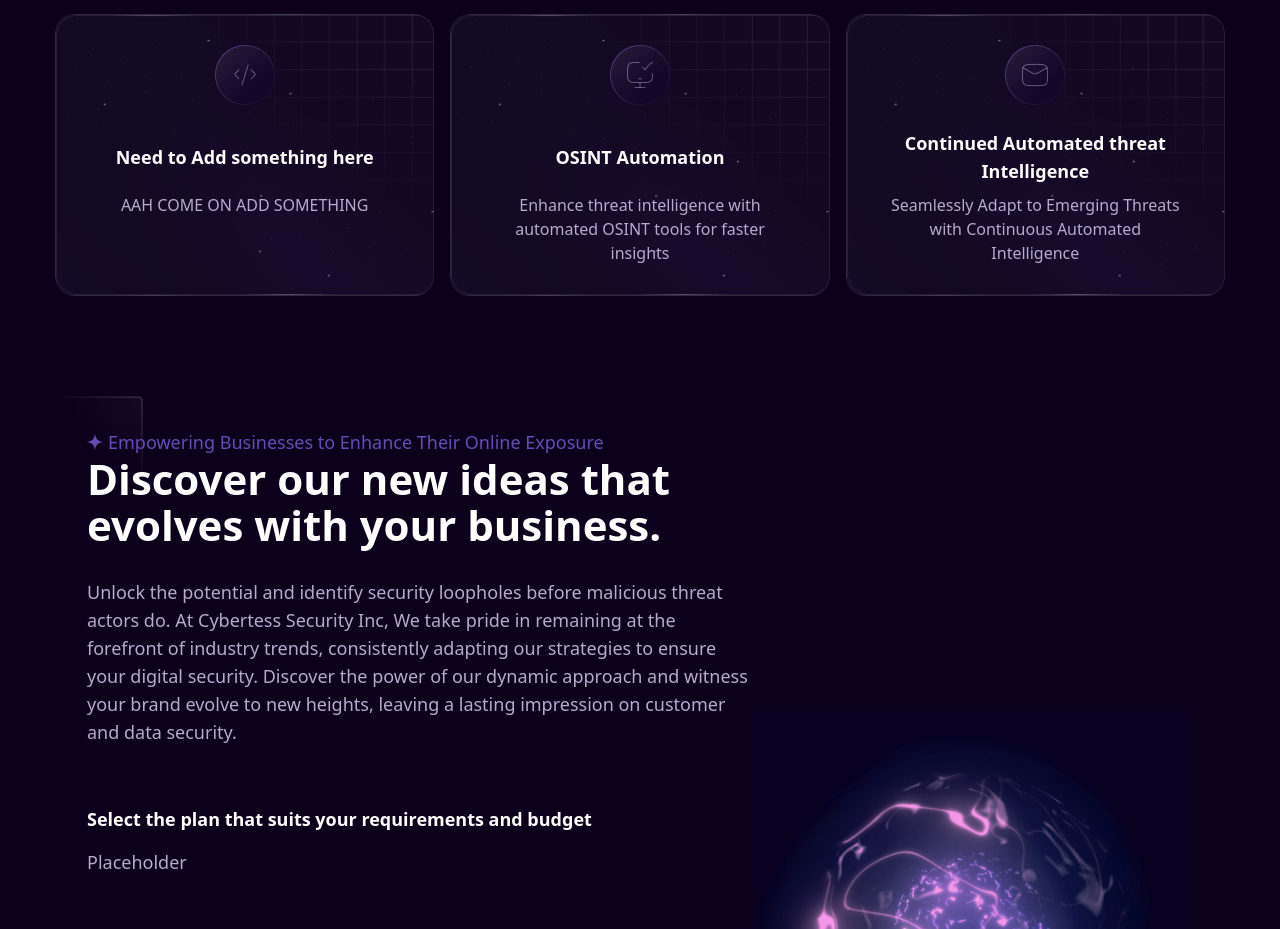
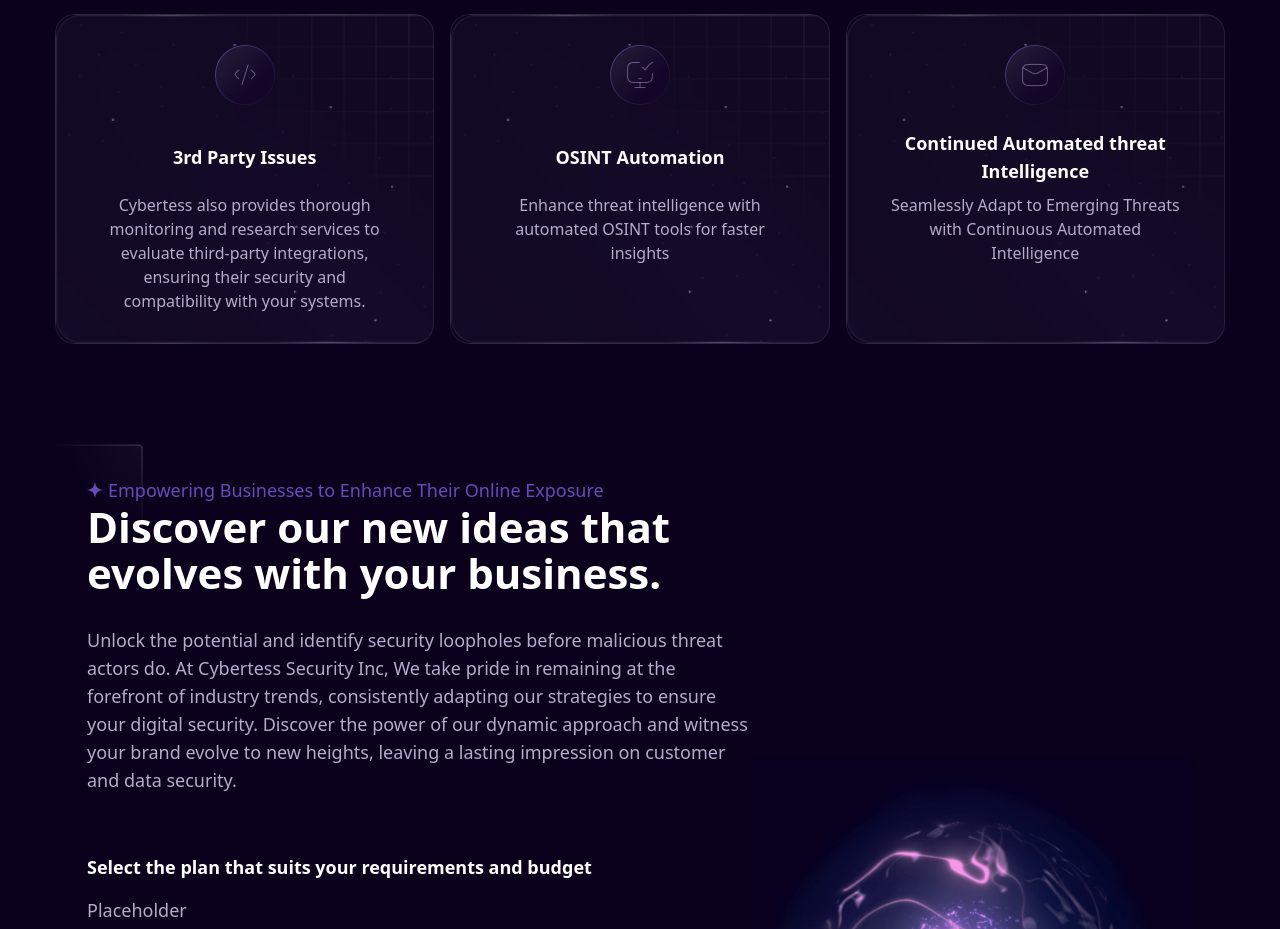
Before and after one commit to tarunkumar2112/staging, a React (Create React App) app: page / in a window 1280 px wide. Shown: the part 1606-2535 px from the top of the page. Built offline with nearby package versions, Linux system fonts and the light colour scheme.

Commit message:
Update Home.js

```diff
--- a/src/pages/Home.js
+++ b/src/pages/Home.js
@@ -77,8 +77,8 @@
       </div>
       <div  className="bg-card-bg text-center bg-cover md:px-[37px] px-[30px] py-[30px] border border-solid border-[rgba(57,51,74,0.5)] rounded-[20px]">
         <img src={Fourth} alt="" className="inline-block" />
-        <h3 className="text-lg text-white font-semibold mt-6 mb-2 min-h-[56px] flex items-center justify-center">Need to Add something here</h3>
-        <p className="text-Paragraph text-[16px]">AAH COME ON ADD SOMETHING</p>
+        <h3 className="text-lg text-white font-semibold mt-6 mb-2 min-h-[56px] flex items-center justify-center">3rd Party Issues</h3>
+        <p className="text-Paragraph text-[16px]">Cybertess also provides thorough monitoring and research services to evaluate third-party integrations, ensuring their security and compatibility with your systems.</p>
       </div>
       <div  className="bg-card-bg text-center bg-cover md:px-[37px] px-[30px] py-[30px] border border-solid border-[rgba(57,51,74,0.5)] rounded-[20px]">
         <img src={Fifth} alt="" className="inline-block" />
```
